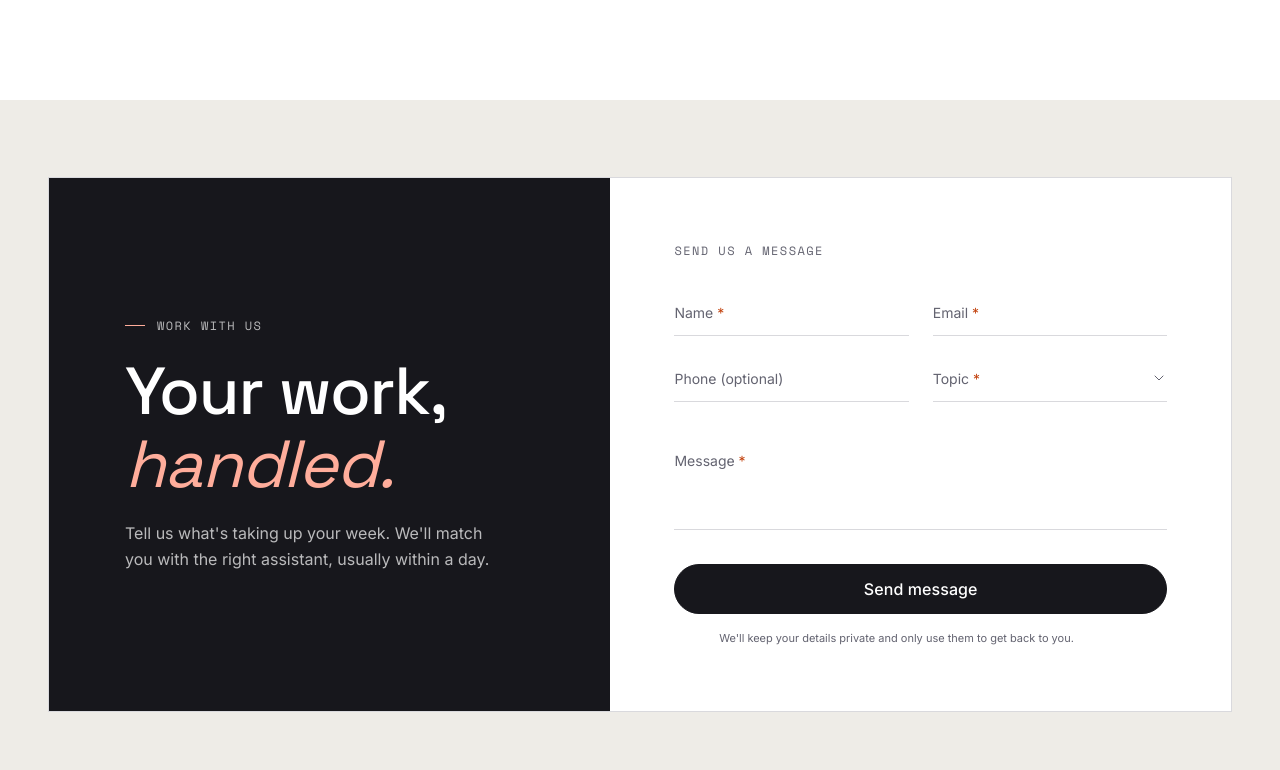
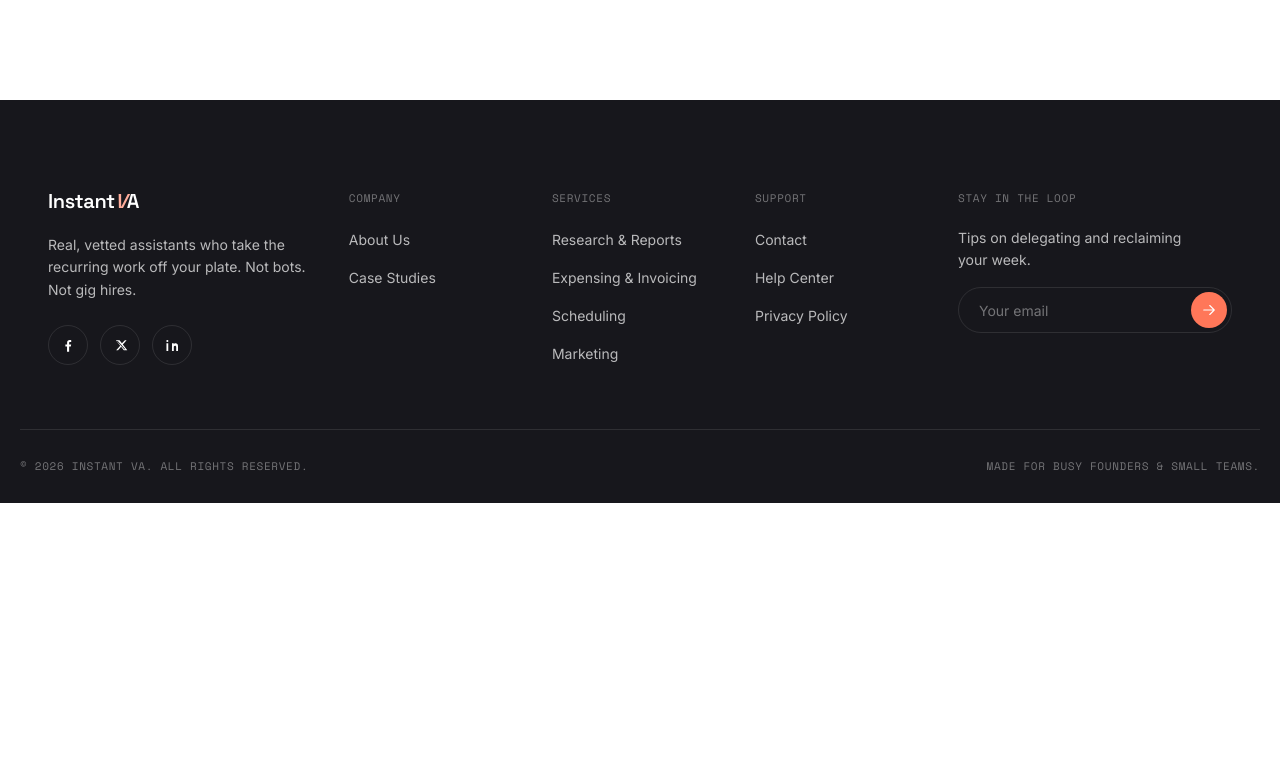
Before and after one commit to martinkilombe/Virtual-Assistant, a Next.js app: page /case-studies/media-marketing in a window 1280 px wide. Shown: the part 3830-4600 px from the top of the page. After the commit the page ends 4333 px from the top, so only its background shows below. Built offline with nearby package versions, Linux system fonts and the light colour scheme.

Commit message:
fix; removr cinract a the bottom of the screen

```diff
--- a/src/app/case-studies/[slug]/page.tsx
+++ b/src/app/case-studies/[slug]/page.tsx
@@ -3,7 +3,6 @@ import type { Metadata } from 'next'
 import Link from 'next/link'
 import Eyebrow from '@/components/ui/Eyebrow'
 import CaseStudyCard from '@/components/ui/CaseStudyCard'
-import ContactCTA from '@/components/ContactCTA'
 import RevealWrapper from '@/components/RevealWrapper'
 import { IconArrowL } from '@/components/icons'
 import { CASE_STUDIES } from '@/data/case-studies'
@@ -151,14 +150,6 @@ export default async function CaseStudyDetail({ params }: { params: Promise<{ sl
         </section>
       </RevealWrapper>
 
-      {/* ── CTA ── */}
-      <RevealWrapper>
-        <ContactCTA
-          eyebrow="Work with us"
-          title={<>Your work, <em>handled.</em></>}
-          description="Tell us what's taking up your week. We'll match you with the right assistant, usually within a day."
-        />
-      </RevealWrapper>
     </>
   )
 }
```
Also changed, not shown: src/app/case-studies/page.tsx (+1 -6 lines).
